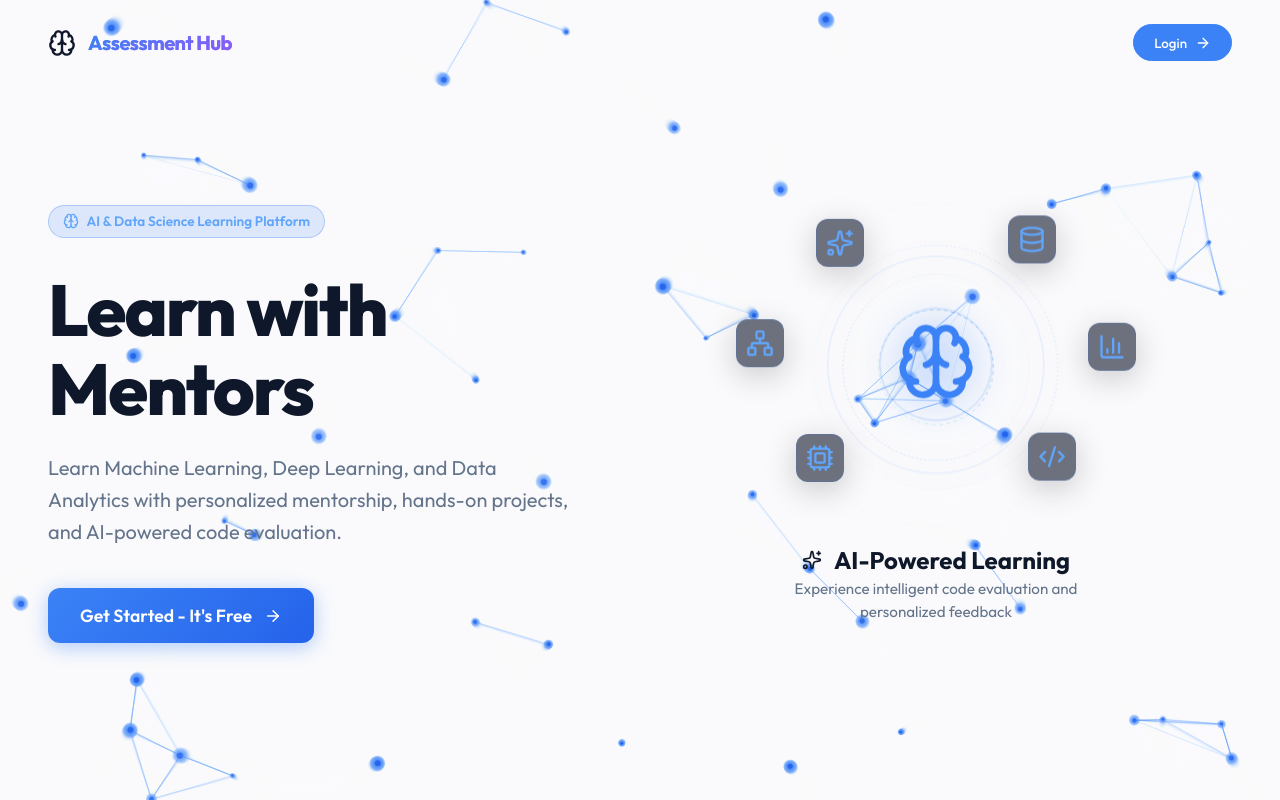
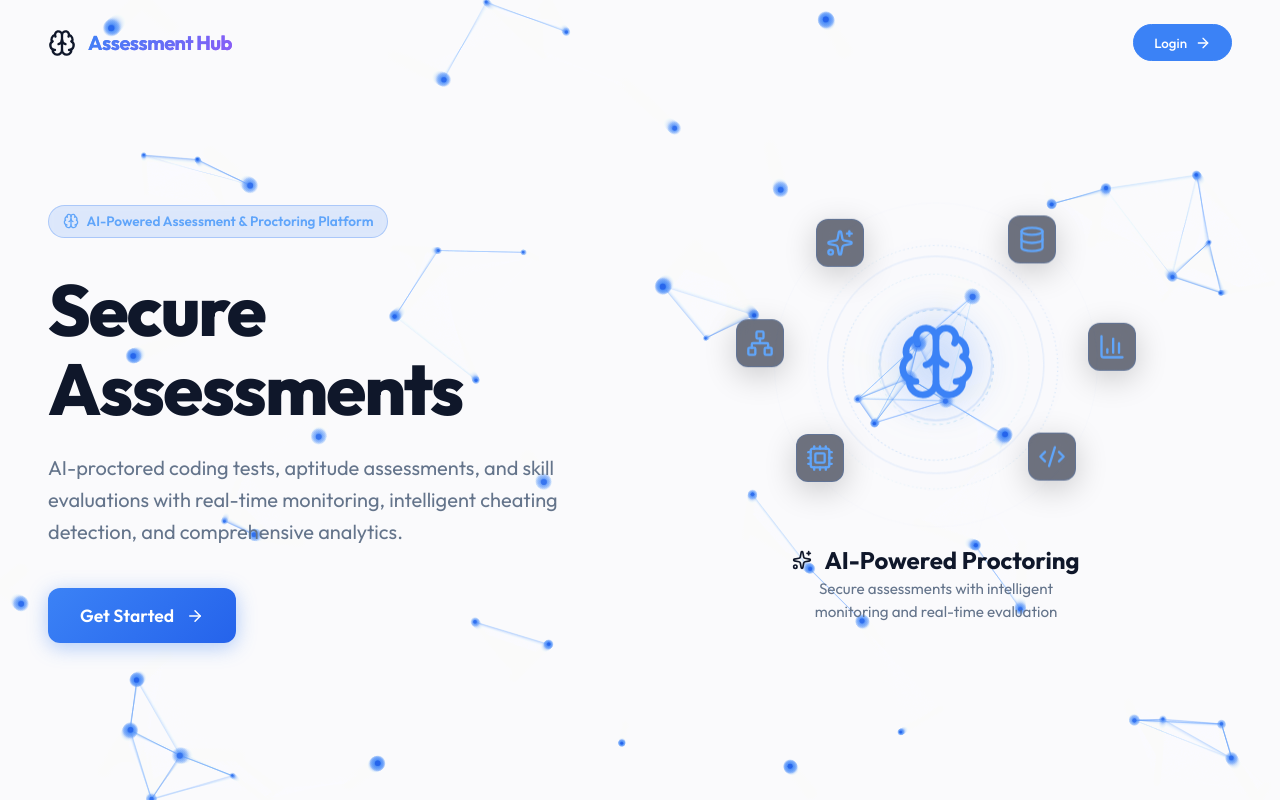
Before and after one commit to Shyaam-5/Assessmentt, a React (Vite) app in the folder client/: page /login in a window 1280 px wide. Built offline with nearby package versions, Linux system fonts and the light colour scheme.

Commit message:
Update backend URL to Render + rebrand for proctoring assessment

```diff
--- a/client/index.html
+++ b/client/index.html
@@ -5,7 +5,7 @@
     <meta charset="UTF-8" />
     <link rel="icon" type="image/svg+xml" href="/icons/icon.svg" />
     <meta name="viewport" content="width=device-width, initial-scale=1.0, maximum-scale=5.0, user-scalable=yes" />
-    <meta name="description" content="AI Assessment Hub - AI-powered mentoring platform for students" />
+    <meta name="description" content="AI Assessment Hub - AI-powered proctoring and assessment platform" />
     <meta name="theme-color" content="#3b82f6" media="(prefers-color-scheme: light)" />
     <meta name="theme-color" content="#0f172a" media="(prefers-color-scheme: dark)" />
     <meta name="apple-mobile-web-app-capable" content="yes" />
--- a/client/public/offline.html
+++ b/client/public/offline.html
@@ -3,7 +3,7 @@
 <head>
     <meta charset="UTF-8">
     <meta name="viewport" content="width=device-width, initial-scale=1.0">
-    <title>AI Mentor Hub - Offline</title>
+    <title>AI Assessment Hub - Offline</title>
     <style>
         * { margin: 0; padding: 0; box-sizing: border-box; }
         body {
--- a/client/src/pages/Login.jsx
+++ b/client/src/pages/Login.jsx
@@ -157,10 +157,10 @@ function AIIllustration() {
 
             <h3 className="illustration-title">
                 <Sparkles size={20} />
-                AI-Powered Learning
+                AI-Powered Proctoring
             </h3>
             <p className="illustration-desc">
-                Experience intelligent code evaluation and personalized feedback
+                Secure assessments with intelligent monitoring and real-time evaluation
             </p>
         </div>
     )
@@ -209,19 +209,19 @@ function Login() {
                 <div className="hero-section">
                     <div className="hero-badge">
                         <Brain size={16} />
-                        <span>AI & Data Science Learning Platform</span>
+                        <span>AI-Powered Assessment & Proctoring Platform</span>
                     </div>
                     <h1 className="hero-title">
-                        Learn
-                        with Mentors
+                        Secure
+                        Assessments
                     </h1>
                     <p className="hero-subtitle">
-                        Learn Machine Learning, Deep Learning, and Data Analytics
-                        with personalized mentorship, hands-on projects, and AI-powered
-                        code evaluation.
+                        AI-proctored coding tests, aptitude assessments, and skill evaluations
+                        with real-time monitoring, intelligent cheating detection, and
+                        comprehensive analytics.
                     </p>
                     <button className="cta-button" onClick={() => setShowLoginPanel(true)}>
-                        Get Started - It's Free <ArrowRight size={18} />
+                        Get Started <ArrowRight size={18} />
                     </button>
                 </div>
 
@@ -240,7 +240,7 @@ function Login() {
                                     <Brain size={32} />
                                 </div>
                                 <h2>Welcome Back</h2>
-                                <p>Sign in to continue your AI learning journey</p>
+                                <p>Sign in to access your assessment portal</p>
                             </div>
 
                             <form onSubmit={handleSubmit} className="login-form">
```
Also changed, not shown: 1 other file (tests, documents, lock files or other folders).
